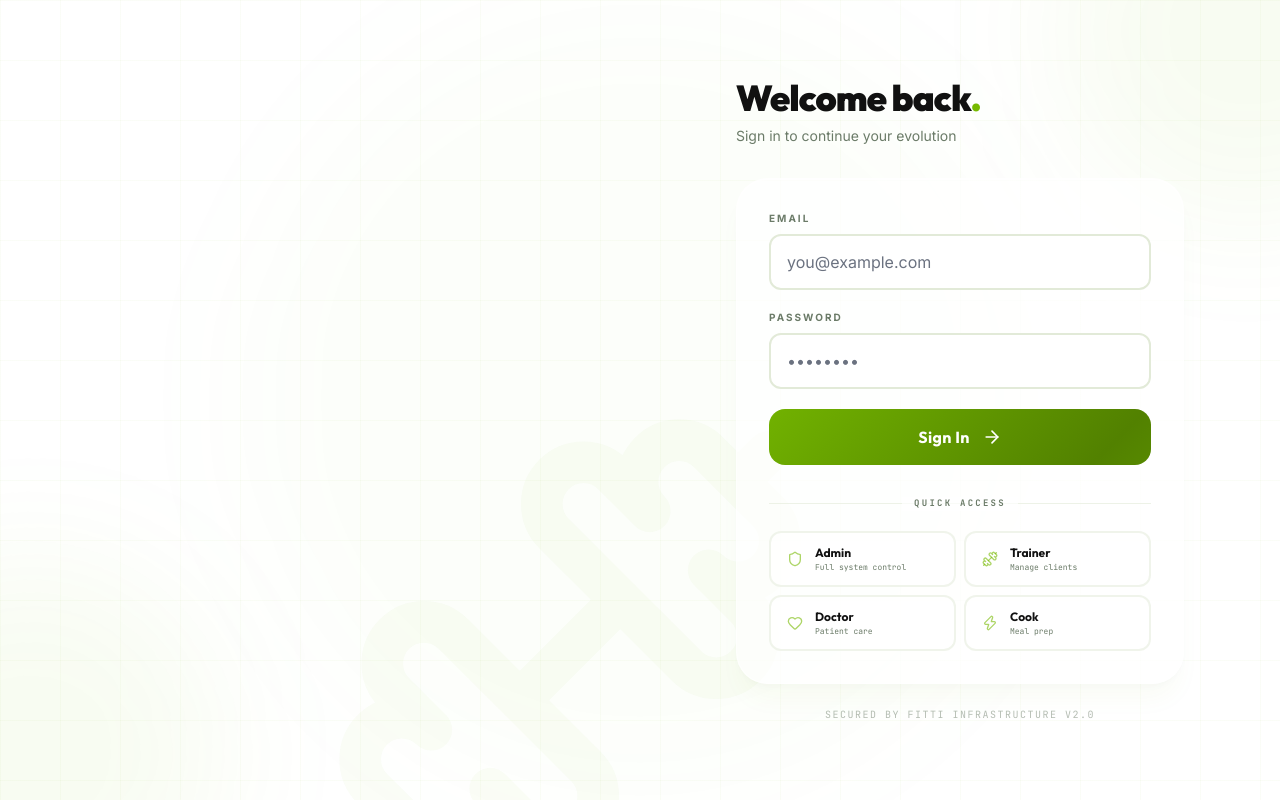
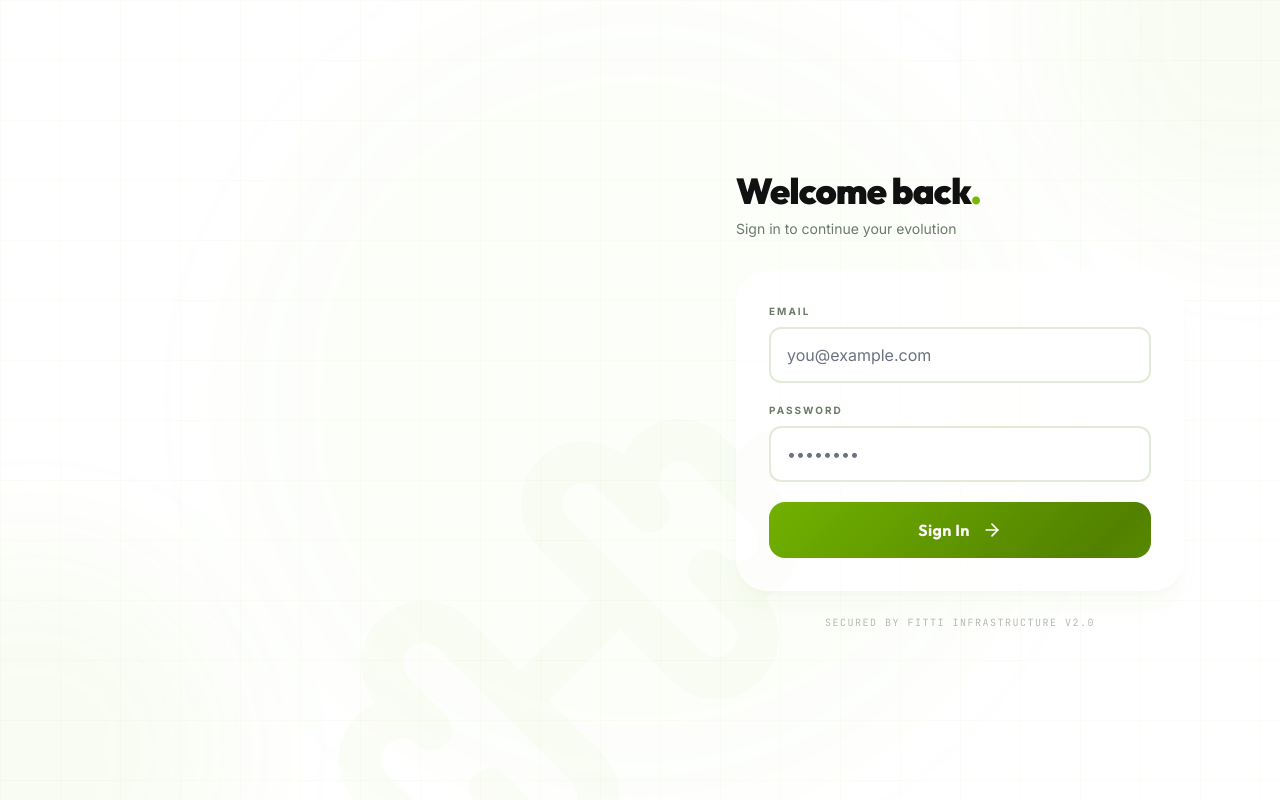
Before and after one commit to nyxri0f8/fitti_app, a React (Vite) app: page /login in a window 1280 px wide. Built offline with nearby package versions, Linux system fonts and the light colour scheme; a web font is replaced by a local one.

Commit message:
add motto to login page

```diff
--- a/src/pages/auth/Login.jsx
+++ b/src/pages/auth/Login.jsx
@@ -76,36 +76,8 @@ export default function Login() {
       <div className="hidden lg:flex lg:w-1/2 relative items-center justify-center p-16">
         <div className="relative z-10 max-w-lg animate-fade-in-up">
           <div className="mb-12">
-            <h1 className="logo-fitti text-7xl mb-4">Fitti</h1>
-            <p className="font-accent text-2xl italic text-fitti-text/60 leading-relaxed">
-              Where discipline meets evolution.
-            </p>
-          </div>
-
-          <div className="space-y-6">
-            {[
-              { icon: Activity, text: 'Real-time health tracking & analytics' },
-              { icon: Dumbbell, text: 'Personalized workout protocols' },
-              { icon: Zap, text: 'AI-optimized meal plans' },
-            ].map((item, i) => (
-              <div
-                key={i}
-                className="flex items-center gap-4 group animate-fade-in-left"
-                style={{ animationDelay: `${0.3 + i * 0.15}s` }}
-              >
-                <div className="h-12 w-12 rounded-2xl bg-fitti-green/10 flex items-center justify-center group-hover:bg-fitti-green/20 group-hover:scale-110 transition-all duration-300">
-                  <item.icon className="h-5 w-5 text-fitti-green" />
-                </div>
-                <p className="font-body text-sm font-medium text-fitti-text/70">{item.text}</p>
-              </div>
-            ))}
-          </div>
-
-          {/* Decorative element */}
-          <div className="mt-16 flex items-center gap-3 opacity-40">
-            <div className="h-px flex-1 bg-fitti-green/30" />
-            <span className="font-mono text-[10px] text-fitti-green tracking-widest uppercase">Est. 2026</span>
-            <div className="h-px flex-1 bg-fitti-green/30" />
+            <h1 className="logo-fitti text-9xl mb-4">Fitti</h1>
+            <p className="motto-fitti ml-1">Evolve your fitness</p>
           </div>
         </div>
 
@@ -120,8 +92,8 @@ export default function Login() {
         <div className="w-full max-w-md mx-auto animate-fade-in-up">
           {/* Mobile logo */}
           <div className="lg:hidden mb-10 text-center">
-            <h1 className="logo-fitti text-5xl mb-2">Fitti</h1>
-            <p className="font-accent text-lg italic text-fitti-text/50">Where discipline meets evolution.</p>
+            <h1 className="logo-fitti text-7xl mb-2">Fitti</h1>
+            <p className="motto-fitti">Evolve your fitness</p>
           </div>
 
           <div className="mb-8">
@@ -191,39 +163,7 @@ export default function Login() {
               </button>
             </form>
 
-            {/* Test Credentials */}
-            <div className="mt-8">
-              <div className="relative">
-                <div className="absolute inset-0 flex items-center">
-                  <div className="w-full border-t border-fitti-border/60" />
-                </div>
-                <div className="relative flex justify-center">
-                  <span className="px-3 bg-white/70 font-mono text-[9px] text-fitti-text-muted font-bold uppercase tracking-[0.25em]">
-                    Quick Access
-                  </span>
-                </div>
-              </div>
 
-              <div className="mt-5 grid grid-cols-2 gap-2">
-                {testUsers.map((testUser, i) => (
-                  <button
-                    key={testUser.role}
-                    onClick={() => {
-                      setEmail(testUser.email);
-                      setPassword('Test@01');
-                    }}
-                    className="group flex items-center gap-3 py-3 px-4 border-2 border-fitti-border/50 rounded-xl bg-white/60 hover:border-fitti-green/40 hover:bg-fitti-green/5 transition-all duration-300 hover:-translate-y-0.5 animate-fade-in-up"
-                    style={{ animationDelay: `${0.5 + i * 0.08}s` }}
-                  >
-                    <testUser.icon className="h-4 w-4 text-fitti-green/60 group-hover:text-fitti-green group-hover:scale-110 transition-all" />
-                    <div className="text-left">
-                      <p className="font-display text-xs font-bold text-fitti-text">{testUser.role}</p>
-                      <p className="font-mono text-[8px] text-fitti-text-muted">{testUser.desc}</p>
-                    </div>
-                  </button>
-                ))}
-              </div>
-            </div>
           </div>
 
           <p className="mt-6 text-center font-mono text-[10px] text-fitti-text-muted/50 tracking-widest uppercase">
```
